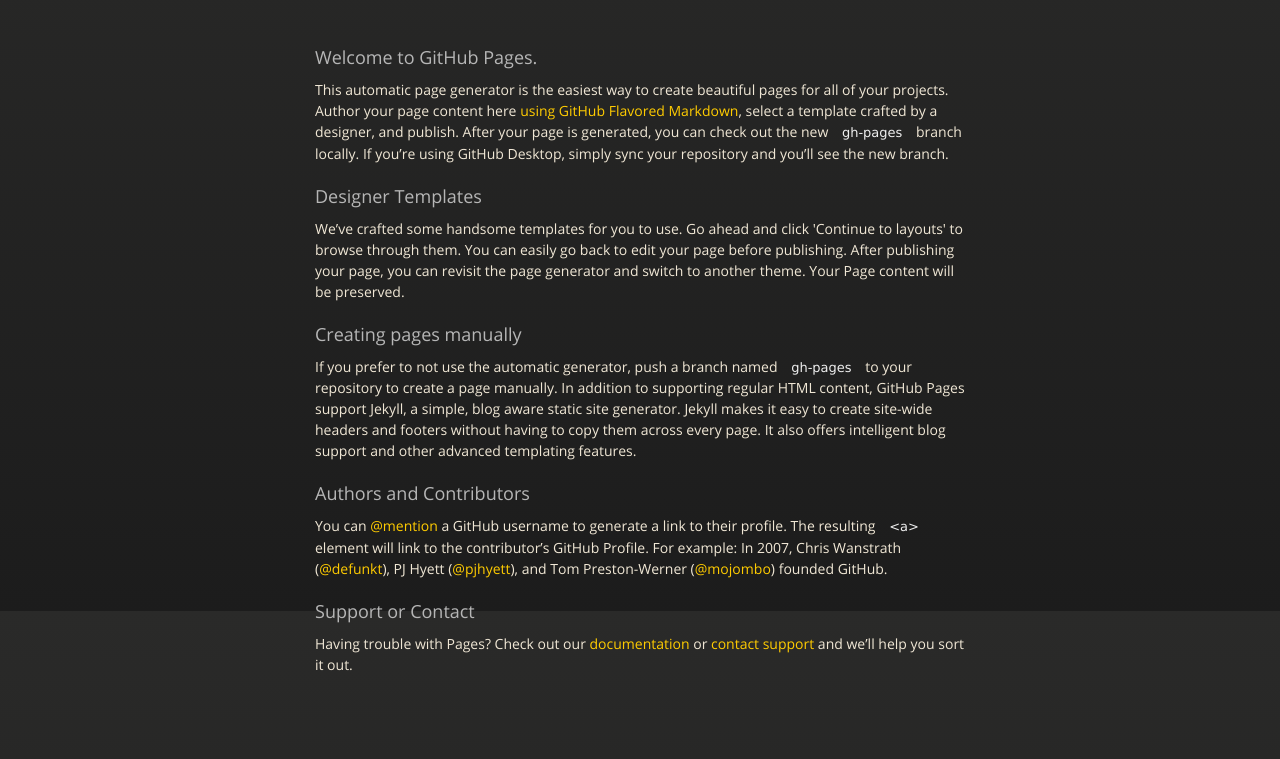
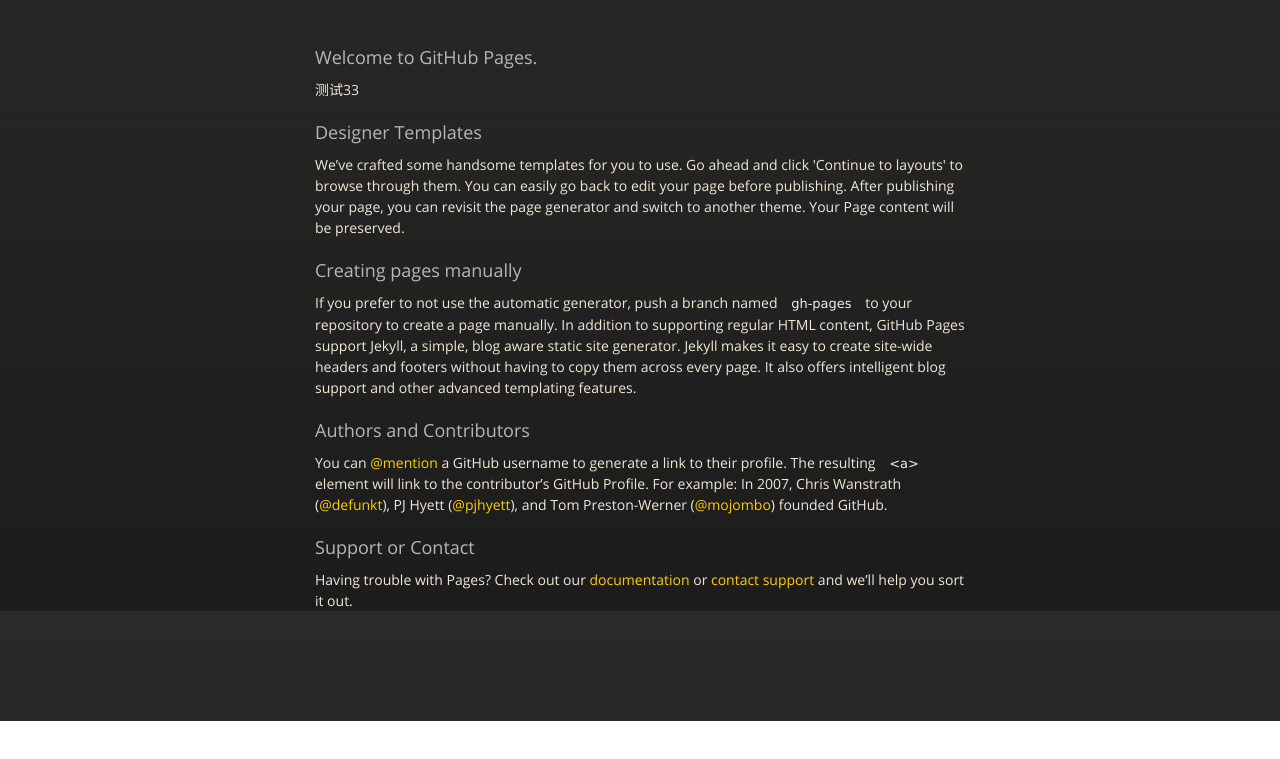
Before and after one commit to aopui/home, a plain HTML site: page index.html in a window 1280 px wide. Shown: the part 189-948 px from the top of the page. After the commit the page ends 910 px from the top, so only its background shows below. Drawn offline with nearby package versions, Linux system fonts and the light colour scheme.

Commit message:
update index

```diff
--- a/index.html
+++ b/index.html
@@ -41,7 +41,7 @@
         <h3>
 <a id="welcome-to-github-pages" class="anchor" href="#welcome-to-github-pages" aria-hidden="true"><span aria-hidden="true" class="octicon octicon-link"></span></a>Welcome to GitHub Pages.</h3>
 
-<p>This automatic page generator is the easiest way to create beautiful pages for all of your projects. Author your page content here <a href="https://guides.github.com/features/mastering-markdown/">using GitHub Flavored Markdown</a>, select a template crafted by a designer, and publish. After your page is generated, you can check out the new <code>gh-pages</code> branch locally. If you’re using GitHub Desktop, simply sync your repository and you’ll see the new branch.</p>
+<p>测试33<a href="https://guides.github.com/features/mastering-markdown/"></p>
 
 <h3>
 <a id="designer-templates" class="anchor" href="#designer-templates" aria-hidden="true"><span aria-hidden="true" class="octicon octicon-link"></span></a>Designer Templates</h3>
```
